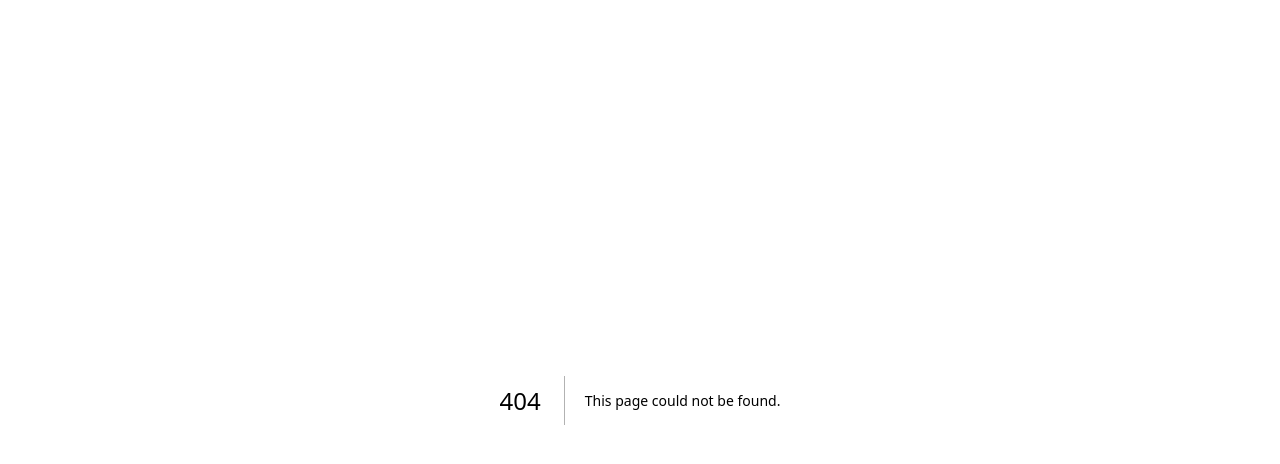
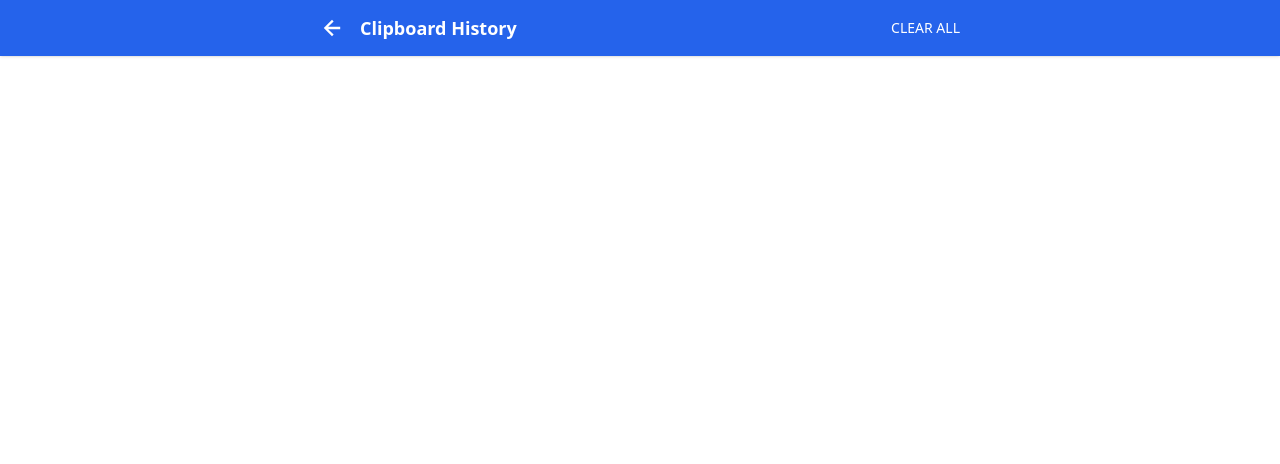
Before and after one commit to bryanjenningz/japanese-dictionary, a Next.js app: page /clip-reader-history in a window 1280 px wide. Before the commit this address had no page. Shown: the top 464 px of the page. Built offline with nearby package versions, Linux system fonts and the light colour scheme.

Commit message:
Add clip reader history page

```diff
--- a/src/components/ClipReaderHeader.tsx
+++ b/src/components/ClipReaderHeader.tsx
@@ -1,3 +1,4 @@
+import Link from "next/link";
 import { AddBoxIcon } from "~/icons/AddBoxIcon";
 import { AddIcon } from "~/icons/AddIcon";
 import { CampaignIcon } from "~/icons/CampaignIcon";
@@ -51,10 +52,13 @@ const UnselectedTextMenu = ({ openSideMenu }: { openSideMenu: () => void }) => {
         <RefreshIcon />
       </button>
 
-      <button className="flex h-full items-center justify-center px-4">
+      <Link
+        href="/clip-reader-history"
+        className="flex h-full items-center justify-center px-4"
+      >
         <span className="sr-only">Clipboard history</span>
         <HistoryIcon />
-      </button>
+      </Link>
     </section>
   );
 };
--- /dev/null
+++ b/src/components/ClipReaderHistoryHeader.tsx
@@ -0,0 +1,46 @@
+import { useRouter } from "next/router";
+import { type DarkModeState, useDarkModeStore } from "~/stores/darkModeStore";
+import { useStore } from "~/stores/useStore";
+import { classNames } from "~/utils/classNames";
+import { ArrowBackIcon } from "~/icons/ArrowBack";
+import { useClipReaderTextStore } from "~/stores/clipReaderTextStore";
+
+export const ClipReaderHistoryHeader = () => {
+  const router = useRouter();
+
+  const isDarkMode = useStore<DarkModeState, DarkModeState["isDarkMode"]>(
+    useDarkModeStore,
+    (x) => x.isDarkMode
+  );
+
+  const clearAllClipReaderTexts = useClipReaderTextStore(
+    (x) => x.clearAllClipReaderTexts
+  );
+
+  return (
+    <header
+      className={classNames(
+        "fixed left-0 right-0 top-0 flex flex-col items-center text-white shadow",
+        isDarkMode ? "bg-black" : "bg-blue-600"
+      )}
+    >
+      <div className="w-full max-w-2xl">
+        <section className="flex h-14 items-center">
+          <button className="h-full px-4" onClick={() => router.back()}>
+            <span className="sr-only">Go back</span>
+            <ArrowBackIcon />
+          </button>
+
+          <h1 className="grow text-lg font-semibold">Clipboard History</h1>
+
+          <button
+            className="h-full px-4 text-sm uppercase"
+            onClick={clearAllClipReaderTexts}
+          >
+            Clear all
+          </button>
+        </section>
+      </div>
+    </header>
+  );
+};
--- /dev/null
+++ b/src/pages/clip-reader-history.tsx
@@ -0,0 +1,51 @@
+import { ClipReaderHistoryHeader } from "~/components/ClipReaderHistoryHeader";
+import {
+  type ClipReaderTextState,
+  useClipReaderTextStore,
+} from "~/stores/clipReaderTextStore";
+import { type DarkModeState, useDarkModeStore } from "~/stores/darkModeStore";
+import { useStore } from "~/stores/useStore";
+import { classNames } from "~/utils/classNames";
+import { formatTime } from "~/utils/formatTime";
+
+export default function ClipReaderHistory() {
+  const isDarkMode = useStore<DarkModeState, DarkModeState["isDarkMode"]>(
+    useDarkModeStore,
+    (x) => x.isDarkMode
+  );
+
+  const clipReaderTexts = useStore<
+    ClipReaderTextState,
+    ClipReaderTextState["clipReaderTexts"]
+  >(useClipReaderTextStore, (x) => x.clipReaderTexts);
+
+  return (
+    <main
+      className={classNames(
+        "flex min-h-screen flex-col items-center",
+        isDarkMode ? "bg-black text-white" : "bg-white text-black"
+      )}
+    >
+      <ClipReaderHistoryHeader />
+
+      <ul className="pt-10">
+        {clipReaderTexts?.map(({ text, time }) => {
+          return (
+            <li
+              key={time}
+              className={classNames(
+                "line-clamp-4 flex flex-col gap-1 border-b p-4",
+                isDarkMode ? "border-slate-700" : "border-slate-300"
+              )}
+            >
+              <time className={"text-sm font-semibold text-blue-500"}>
+                {formatTime(time)}
+              </time>
+              <p>{text}</p>
+            </li>
+          );
+        })}
+      </ul>
+    </main>
+  );
+}
```
